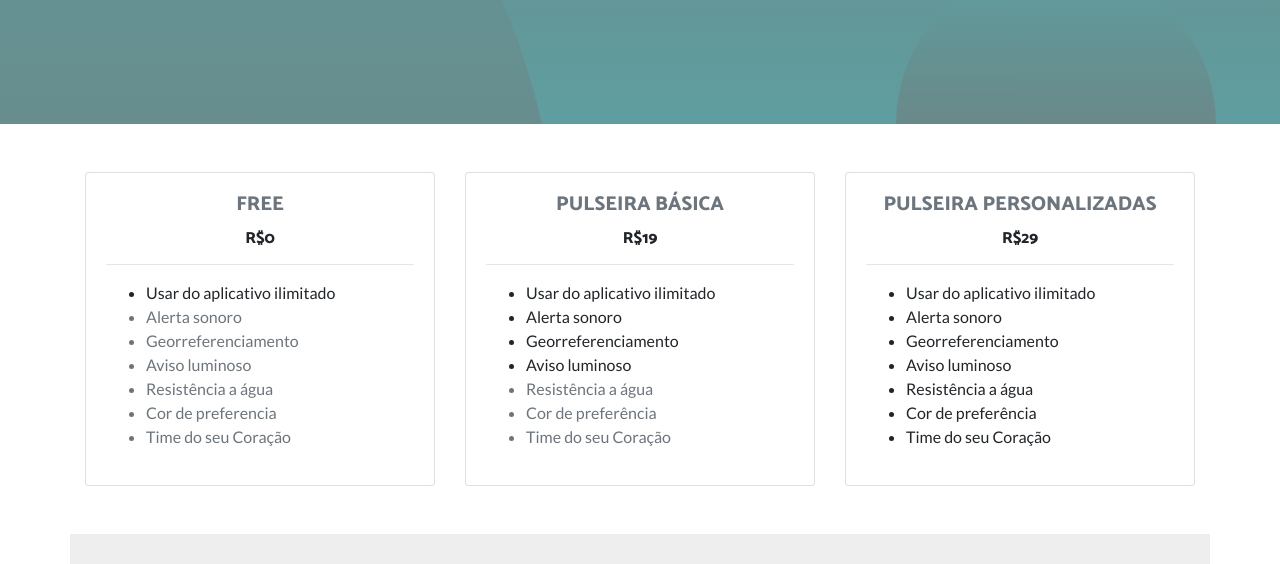
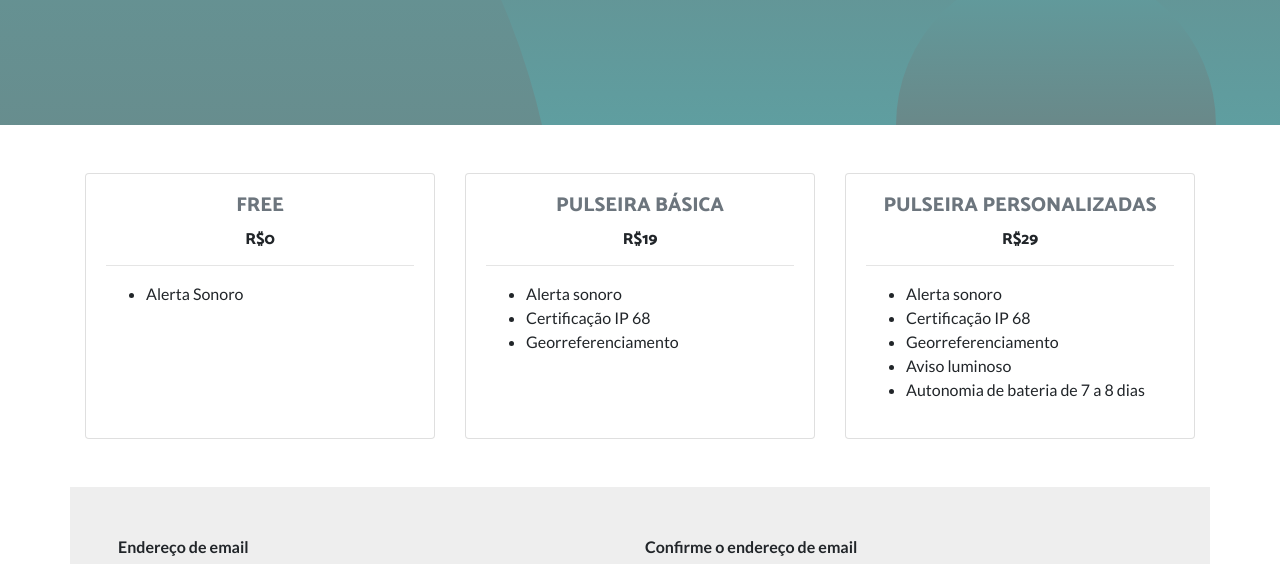
Before and after one commit to RenatoGalindo/preVendaNode, a website: page public/index.html in a window 1280 px wide. Shown: the part 564-1128 px from the top of the page. Drawn offline with Linux system fonts and the light colour scheme.

Commit message:
alteração da imagem

```diff
--- a/public/css/one-page-wonder.css
+++ b/public/css/one-page-wonder.css
@@ -45,6 +45,11 @@ h6 {
   font-size: 1rem;
   letter-spacing: 0.1rem;
   font-weight: 700;
+}
+
+
+.text-muted1 {
+  color: #ffffff !important;
 }
 
 .navbar-custom .navbar-nav .nav-item .nav-link {
--- a/public/index.html
+++ b/public/index.html
@@ -1,5 +1,5 @@
 <!DOCTYPE html>
-<html lang="en">
+<html lang="pt">
 
 <head>
 
@@ -80,13 +80,12 @@
               <h6 class="card-price text-center">R$0<span class="period"></span></h6>
               <hr>
               <ul class="fa-ul">
-                <li><span class="fa-li"><i class="fas fa-check"></i></span>Usar do aplicativo ilimitado</li>
-                <li class="text-muted"><span class="fa-li"><i class="fas fa-times"></i></span>Alerta sonoro</li>
-                <li class="text-muted"><span class="fa-li"><i class="fas fa-times"></i></span>Georreferenciamento</li>
-                <li class="text-muted"><span class="fa-li"><i class="fas fa-times"></i></span>Aviso luminoso</li>
-                <li class="text-muted"><span class="fa-li"><i class="fas fa-times"></i></span>Resistência a água</li>
-                <li class="text-muted"><span class="fa-li"><i class="fas fa-times"></i></span>Cor de preferencia</li>
-                <li class="text-muted"><span class="fa-li"><i class="fas fa-times"></i></span>Time do seu Coração</li>
+                <li><span class="fa-li"><i class="fas fa-check"></i></span>Alerta Sonoro</li>
+                <li class="text-muted-card"><span class="fa-li"><i class="fas fa-times"></i></span>Certificação IP 68</li>
+                <li class="text-muted-card"><span class="fa-li"><i class="fas fa-times"></i></span>Georreferenciamento</li>
+                <li class="text-muted-card"><span class="fa-li"><i class="fas fa-times"></i></span>Aviso luminoso</li>
+                <li class="text-muted-card"><span class="fa-li"><i class="fas fa-times"></i></span>Autonomia de bateria de 7 a 8 dias</li>
+
               </ul>
 
             </div>
@@ -100,13 +99,12 @@
               <h6 class="card-price text-center">R$19<span class="period"></span></h6>
               <hr>
               <ul class="fa-ul">
-                <li><span class="fa-li"><i class="fas fa-check"></i></span>Usar do aplicativo ilimitado</li>
                 <li><span class="fa-li"><i class="fas fa-check"></i></span>Alerta sonoro</li>
+                <li><span class="fa-li"><i class="fas fa-check"></i></span>Certificação IP 68</li>
                 <li><span class="fa-li"><i class="fas fa-check"></i></span>Georreferenciamento</li>
-                <li><span class="fa-li"><i class="fas fa-check"></i></span>Aviso luminoso</li>
-                <li class="text-muted"><span class="fa-li"><i class="fas fa-times"></i></span>Resistência a água</li>
-                <li class="text-muted"><span class="fa-li"><i class="fas fa-times"></i></span>Cor de preferência</li>
-                <li class="text-muted"><span class="fa-li"><i class="fas fa-times"></i></span>Time do seu Coração</li>
+                <li class="text-muted-card"><span class="fa-li"><i class="fas fa-times"></i></span>Aviso luminoso</li>
+                <li class="text-muted-card"><span class="fa-li"><i class="fas fa-times"></i></span>Autonomia de bateria de 7 a 8 dias</li>
+
               </ul>
 
             </div>
@@ -120,13 +118,12 @@
               <h6 class="card-price text-center">R$29<span class="period"></span></h6>
               <hr>
               <ul class="fa-ul">
-                <li><span class="fa-li"><i class="fas fa-check"></i></span>Usar do aplicativo ilimitado</li>
                 <li><span class="fa-li"><i class="fas fa-check"></i></span>Alerta sonoro</li>
+                <li><span class="fa-li"><i class="fas fa-check"></i></span>Certificação IP 68</li>
                 <li><span class="fa-li"><i class="fas fa-check"></i></span>Georreferenciamento</li>
                 <li><span class="fa-li"><i class="fas fa-check"></i></span>Aviso luminoso</li>
-                <li><span class="fa-li"><i class="fas fa-check"></i></span>Resistência a água</li>
-                <li><span class="fa-li"><i class="fas fa-check"></i></span>Cor de preferência</li>
-                <li><span class="fa-li"><i class="fas fa-check"></i></span>Time do seu Coração</li>
+                <li><span class="fa-li"><i class="fas fa-check"></i></span>Autonomia de bateria de 7 a 8 dias</li>
+
 
               </ul>
 
```
Also changed, not shown: public/css/one-page-wonder.min.css, public/img/logo.png.
